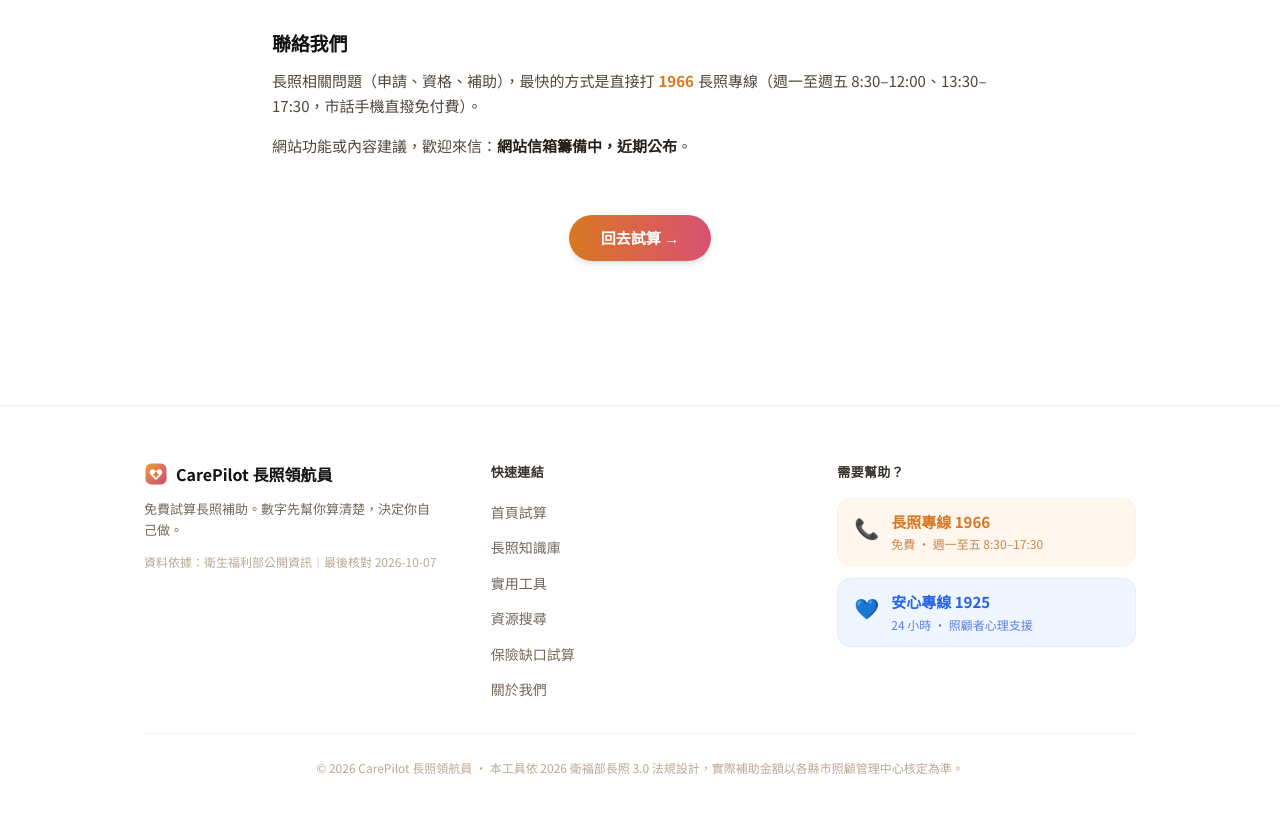
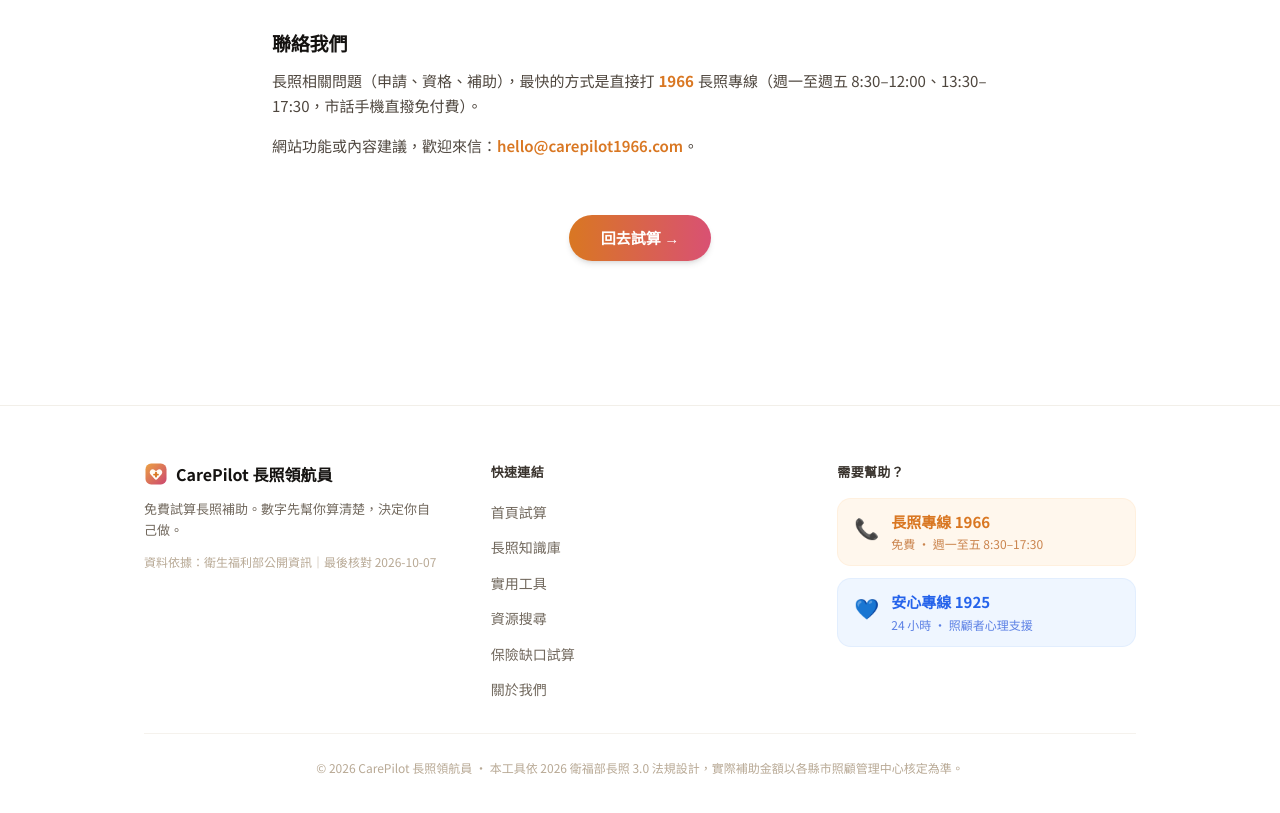
Before and after one commit to lalawgwg99/care-calculator, a Next.js app: page /about in a window 1280 px wide. Shown: the part 920-1733 px from the top of the page. Built offline with nearby package versions, Linux system fonts and the light colour scheme; no server answers.

Commit message:
About page: publish contact email hello@carepilot1966.com

```diff
--- a/app/about/page.tsx
+++ b/app/about/page.tsx
@@ -96,7 +96,13 @@ export default function AboutPage() {
         </p>
         <p className="text-[15px] text-apple-gray-600 leading-relaxed">
           網站功能或內容建議，歡迎來信：
-          <span className="font-semibold text-apple-gray-800">網站信箱籌備中，近期公布</span>。
+          <a
+            href="mailto:hello@carepilot1966.com"
+            className="font-semibold text-apple-orange hover:underline underline-offset-4"
+          >
+            hello@carepilot1966.com
+          </a>
+          。
         </p>
       </section>
 
```
